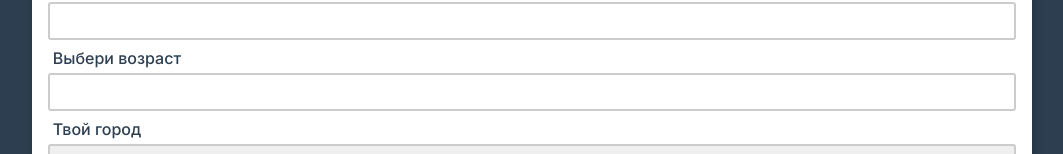
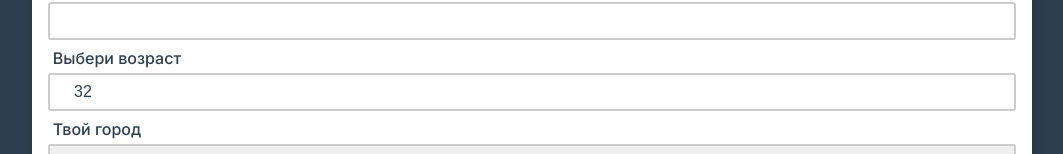
Before and after one commit to voloshchik/numerologic-vue, a Vue app: page / in a window 1280 px wide. Shown: the part 145-299 px from the top of the page, without its empty margins (108-1171 px from the left). Built offline with nearby package versions, Linux system fonts and the light colour scheme.

Commit message:
3 get data from input

```diff
--- a/src/App.vue
+++ b/src/App.vue
@@ -17,12 +17,12 @@
 
       <div class="form-control">
         <label for="name">Как тебя зовут?</label>
-        <input type="text" name="name" id="name" />
+        <input v-model.trim="name" type="text" name="name" id="name" />
       </div>
 
       <div class="form-control">
         <label for="age">Выбери возраст</label>
-        <input type="number" id="age" max="70" />
+        <input v-model.number="age" type="number" id="age" max="70" />
       </div>
 
       <div class="form-control">
@@ -73,9 +73,18 @@
 
 <script>
 export default {
+  data() {
+    return {
+      name: '',
+      age: 32,
+    }
+  },
   methods: {
     submitHandler(e) {
-      console.log('submit')
+      console.group('form data')
+      console.log('Name', this.name)
+      console.log('Age', this.age)
+      console.groupEnd()
     },
   },
 }
```
